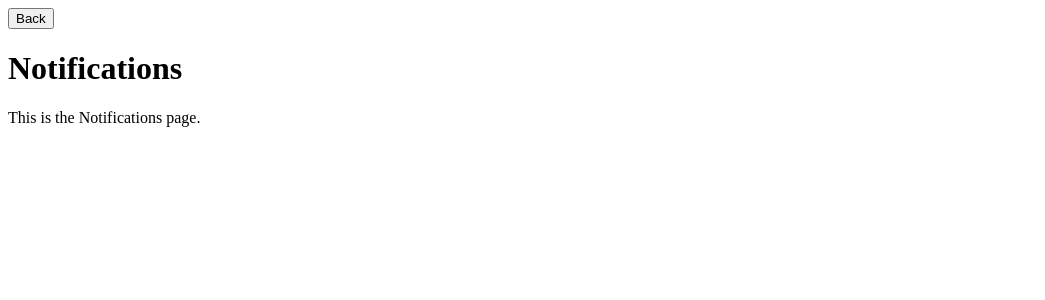
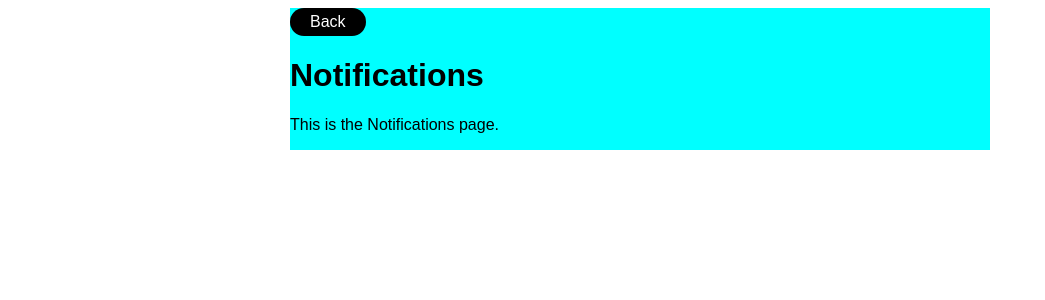
Before and after one commit to Gavrieee/SOFT-ENG-Finals-Exam, a PHP site: page /notifications.php in a window 1280 px wide. Shown: the top 300 px of the page, without its empty margins (0-1045 px from the left). Run offline with PHP 8.4, Linux system fonts and the light colour scheme; the visitor is signed in with stand-in values (Sample User, id 1); data that the repository does not hold is empty.

Commit message:
Update notifications.php

```diff
--- a/FindHire/notifications.php
+++ b/FindHire/notifications.php
@@ -16,21 +16,87 @@
     <meta charset="UTF-8">
     <meta name="viewport" content="width=device-width, initial-scale=1.0">
     <title>Document</title>
+    <link rel="stylesheet" href="index.css">
+    <style>
+        .backButton {
+            all: unset;
+            cursor: pointer;
+
+            background-color: black;
+            color: white;
+
+            padding: 5px 20px 5px 20px;
+            margin: 0px;
+            border-radius: 15px;
+        }
+
+        .backButton:hover {
+            background-color: rgb(44, 44, 44);
+        }
+
+        .backButton:focus {
+            background-color: rgb(91, 91, 91);
+        }
+
+        .notification {
+            background-color: red;
+            border-radius: 10px;
+        }
+
+        .a-notification {
+            display: inline-block;
+            padding: 5px 20px;
+            background-color: #007bff;
+            /* Button color */
+            color: inherit;
+            /* Text color */
+            text-decoration: none;
+            /* Remove underline */
+            border-radius: 10px;
+            /* Rounded corners */
+            font-size: 16px;
+            text-align: center;
+            /* Center the text */
+
+
+        }
+
+        .a-notification:hover {
+            background-color: #0056b3;
+        }
+        .notificationParent {
+            display: flex;
+            align-items: center;
+            justify-content: center;
+
+            background-color: greenyellow;
+
+            /* overflow-y: auto; */
+
+            /* height: 400px; */
+
+        }
+    </style>
+
 </head>
 
 <body>
-    <button onclick="history.back()">Back</button>
+
+    <div class="outerOuterContainer">
+        <div class="normalContainer" style="background-color: aqua;">
+            <button class="backButton" onclick="history.back()">Back</button>
 
             <h1>Notifications</h1>
             <p>This is the Notifications page.</p>
 
+            <div class="notificationParent">
+                <div>
                     <?php $showNotificationByID = showNotificationByID($pdo, $user_id); { ?>
                         <?php foreach ($showNotificationByID as $row) { ?>
-
+                            <div class="notification">
                                 <p>
-
-                <a href="<?php echo $row['notification_link']; ?>">
-                    <?php echo $row['message'] . ' (<span style="font-size: smaller;">Date: ' . $row['created_at'] . '</span>).'; ?>
+                                    <a class="a-notification" href="<?php echo $row['notification_link']; ?>">
+                                        <?php echo truncateText($row['message']) . ' (<span style="font-size: smaller; text-align: right;">Date: ' . $row['created_at'] . '</span>).'; ?>
                                     </a>
 
                                     <?php if (isset($row['notification_id'])) { ?>
@@ -40,8 +106,20 @@
                                     <?php } ?>
 
                                 </p>
+                            </div>
                         <?php } ?>
                     <?php } ?>
+                </div>
+            </div>
+
+
+
+
+
+        </div>
+    </div>
+
+
 
 
 </body>
```
Lines whose indentation alone changed are shown as unchanged.
